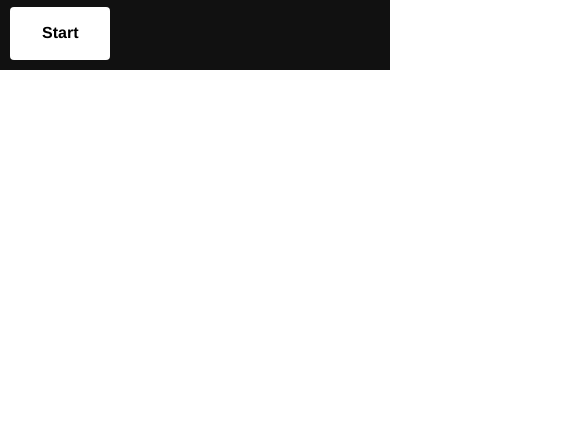
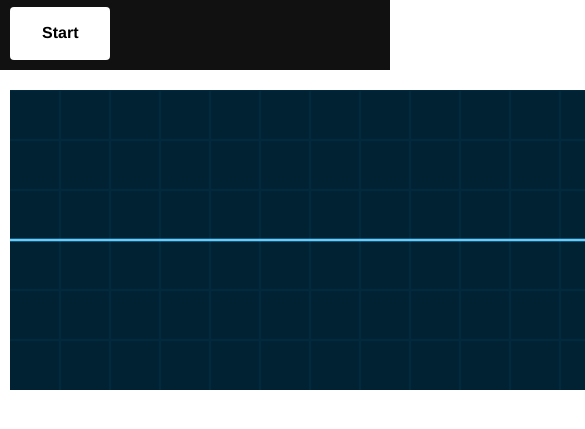
Before and after one commit to AtActionPark/Pianissimo, a plain HTML site: page index.html in a window 390 px wide. Shown: the part 53-482 px from the top of the page, 585 px wide, since content can reach past the window. Drawn offline with nearby package versions, Linux system fonts and the light colour scheme.

Commit message:
Mobile fix

```diff
--- a/index.html
+++ b/index.html
@@ -20,6 +20,7 @@
   </head>
 
   <body>
+  <script src="https://jsconsole.com/js/remote.js?851d7837-751a-42c1-a3d6-45e159ecdb83"></script>
     <div id="sidebar-black" class="sidebar-nav">
       <nav id="navbar-black" class="navbar navbar-default" role="navigation">
         <div class="navbar-header">
--- a/js/script.js
+++ b/js/script.js
@@ -27,7 +27,7 @@ let keysDown = {};
 let keyPressed;
 
 let debug = true;
-let displayOsc = false;
+let displayOsc = true;
 
 let intervals = [];
 
```
